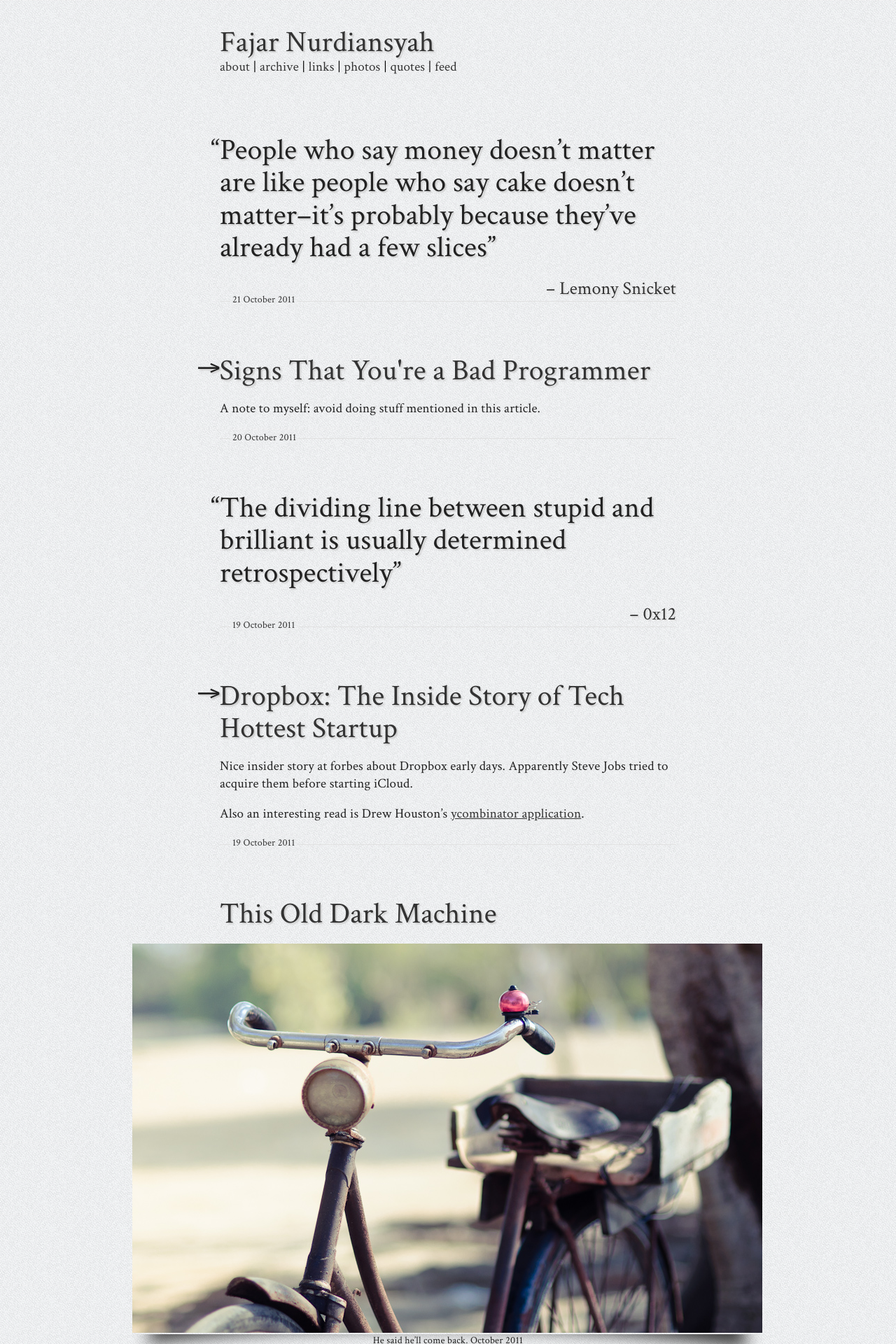
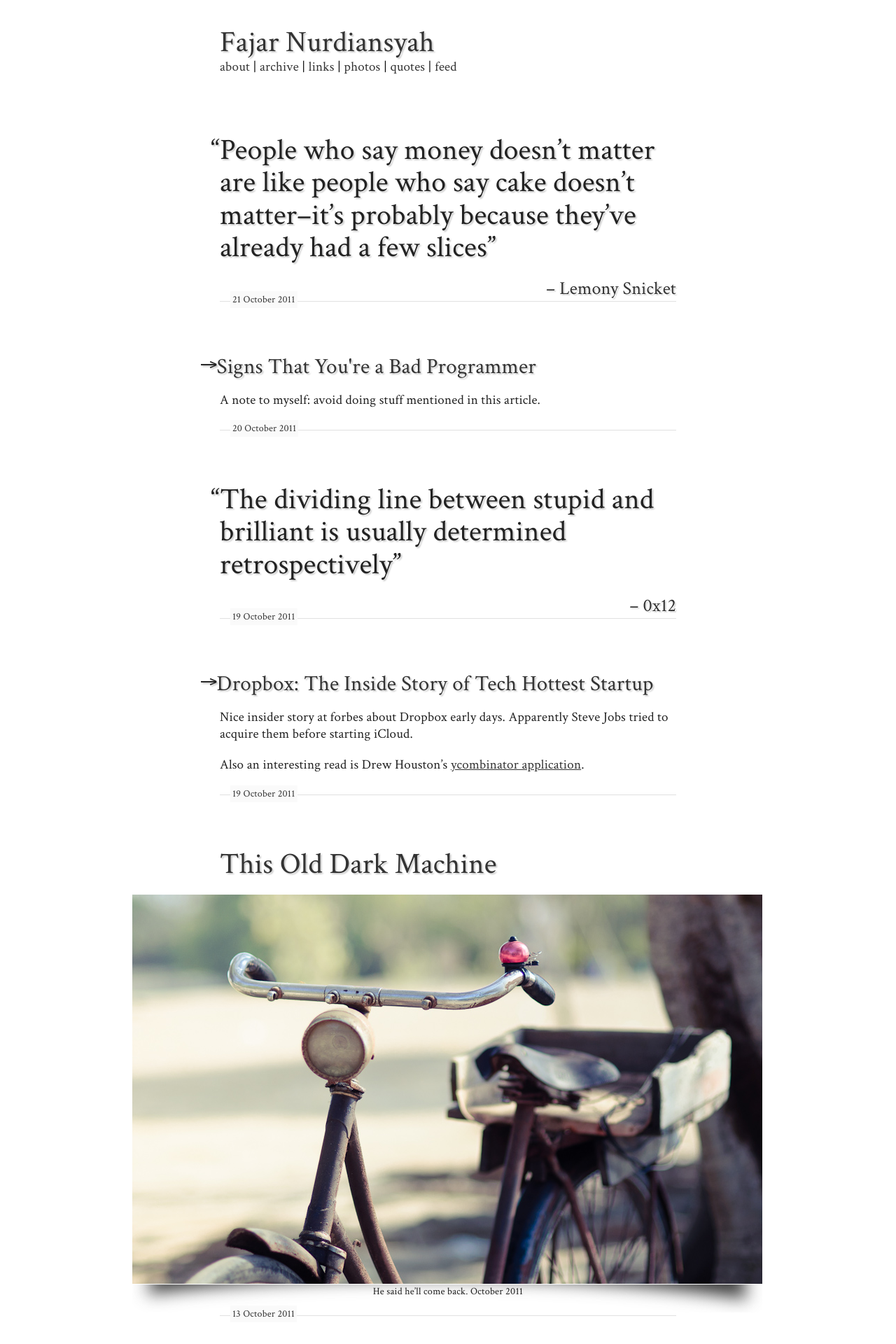
Before and after one commit to fajarnurdiansyah/fajarnurdiansyah.github.com, a Jekyll site: the page built from index.html, in a window 1280 px wide. Shown: the top 1920 px of the page at 70% size. Built offline with Jekyll 4.4.1, drawn with Linux system fonts in a browser that asks for light colours; Markdown is read by kramdown in place of the engine named in the settings; the list of posts is cut into pages by our own code.

Commit message:
Remove the background and support blockquoted images

```diff
--- a/css/style.css
+++ b/css/style.css
@@ -9,7 +9,7 @@
 	padding-left:auto;
 	padding-right:auto;
 	text-rendering: optimizeLegibility;
-	background: url("/images/white_texture.png");
+	/*background: url("/images/white_texture.png"); */
 }
 
 body.photo{
@@ -258,7 +258,7 @@
 	box-shadow: 0 10px 15px #CCCCCC;*/
 	max-width: 30em;
 	padding: 3px;
-	background: url("/images/white_texture.png");
+	/*background: url("/images/white_texture.png");*/
 }
 
 .center {
@@ -298,7 +298,8 @@
 	font-style: bold;
 }
 .link h1{
-	text-indent: -31px;
+	text-indent: -27px;
+	font-size: 31px;
 }
 .quote h3 {
 	float: right;
@@ -390,7 +391,14 @@
     border: 1px solid #CCCCCC;
     border-radius: 3px 3px 3px 3px;
     box-shadow: 0 10px 15px #CCCCCC;
-    max-width: 30em;
     padding: 0.5em;
     margin: 3px;
+    max-width: 640px;
 }
+blockquote .corps{
+    max-width: 598px;
+}
+
+.gist .gist-file .gist-meta {
+    font-size: 12px !important;
+}
```
